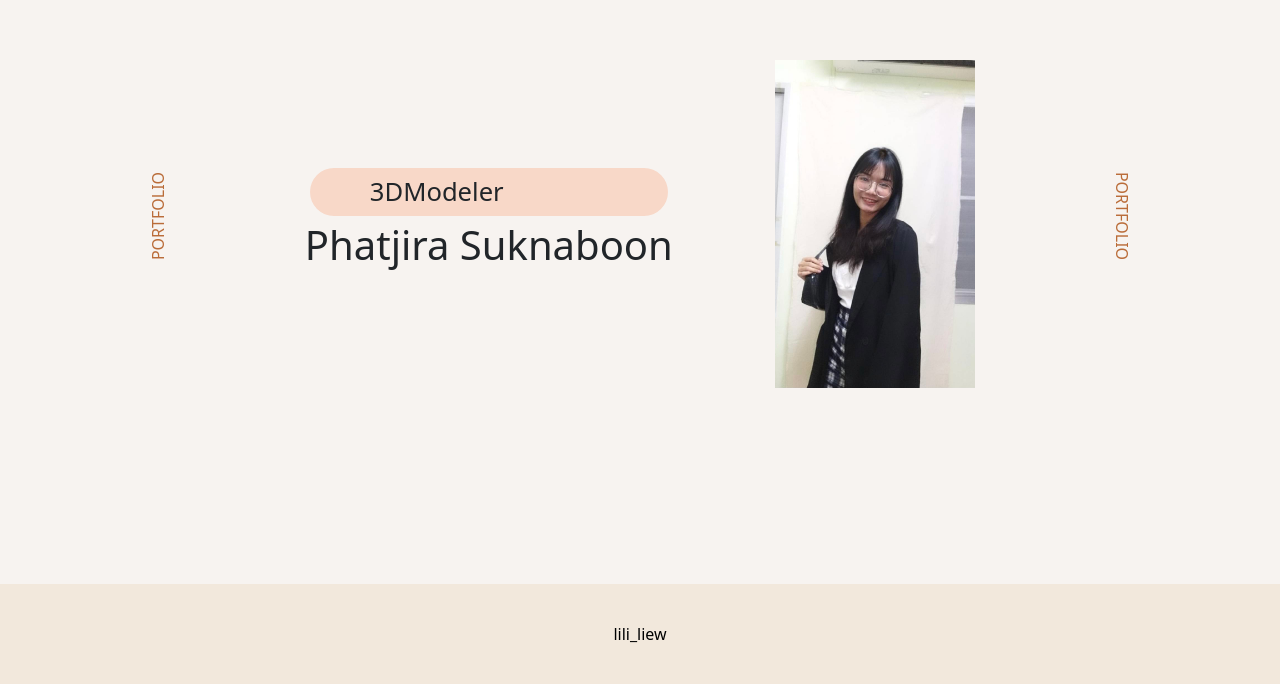
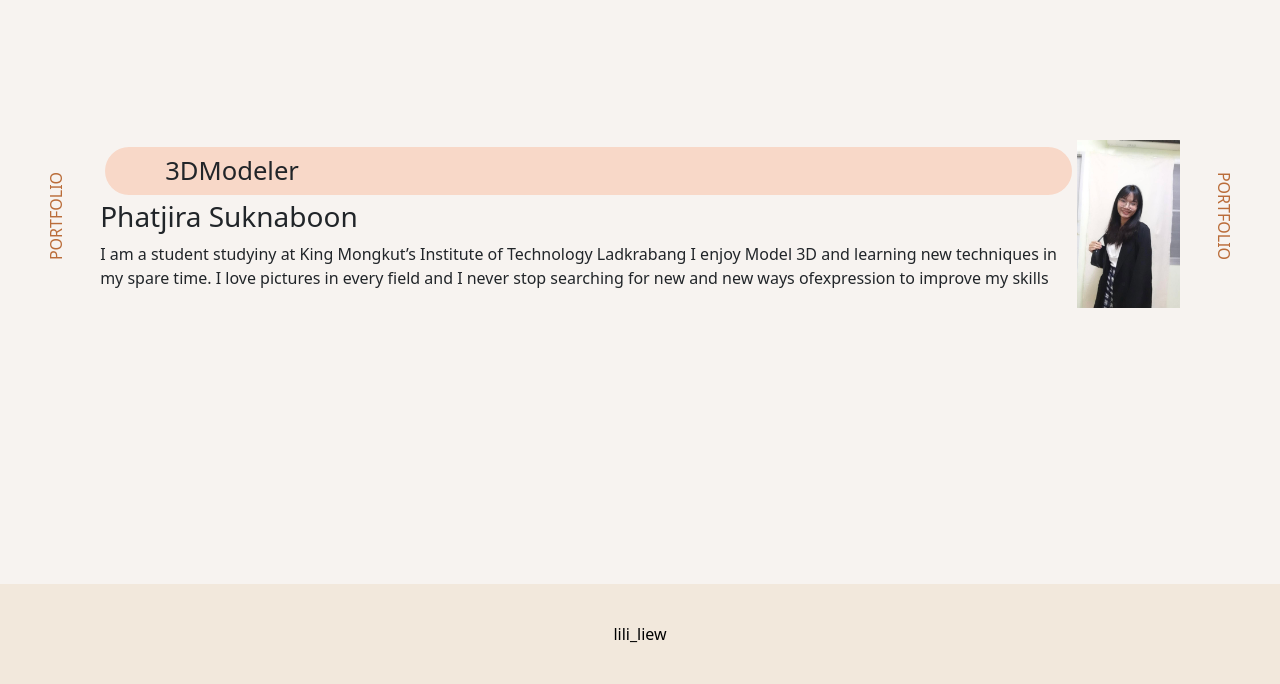
Before and after one commit to Phatjira/webportfolio, a plain HTML site: page index.html in a window 1280 px wide. Shown: the part 1428-2112 px from the top of the page. Drawn offline with Linux system fonts and the light colour scheme.

Commit message:
Update index.html

```diff
--- a/index.html
+++ b/index.html
@@ -92,8 +92,16 @@
       <div class="ct-22">
           <ul>
             <li class="m3">3DModeler</li>
-            <h1>Phatjira Suknaboon</h1>
-            <p></p>
+            <h3>Phatjira Suknaboon</h3>
+            <p>I am a student studyiny at
+King Mongkut’s Institute of
+Technology Ladkrabang
+I enjoy Model 3D and learning new
+techniques in my spare time.
+I love pictures in every field
+and I never stop searching for new
+and new ways ofexpression to
+improve my skills</p>
           </ul>
       </div>
       <div>
```
